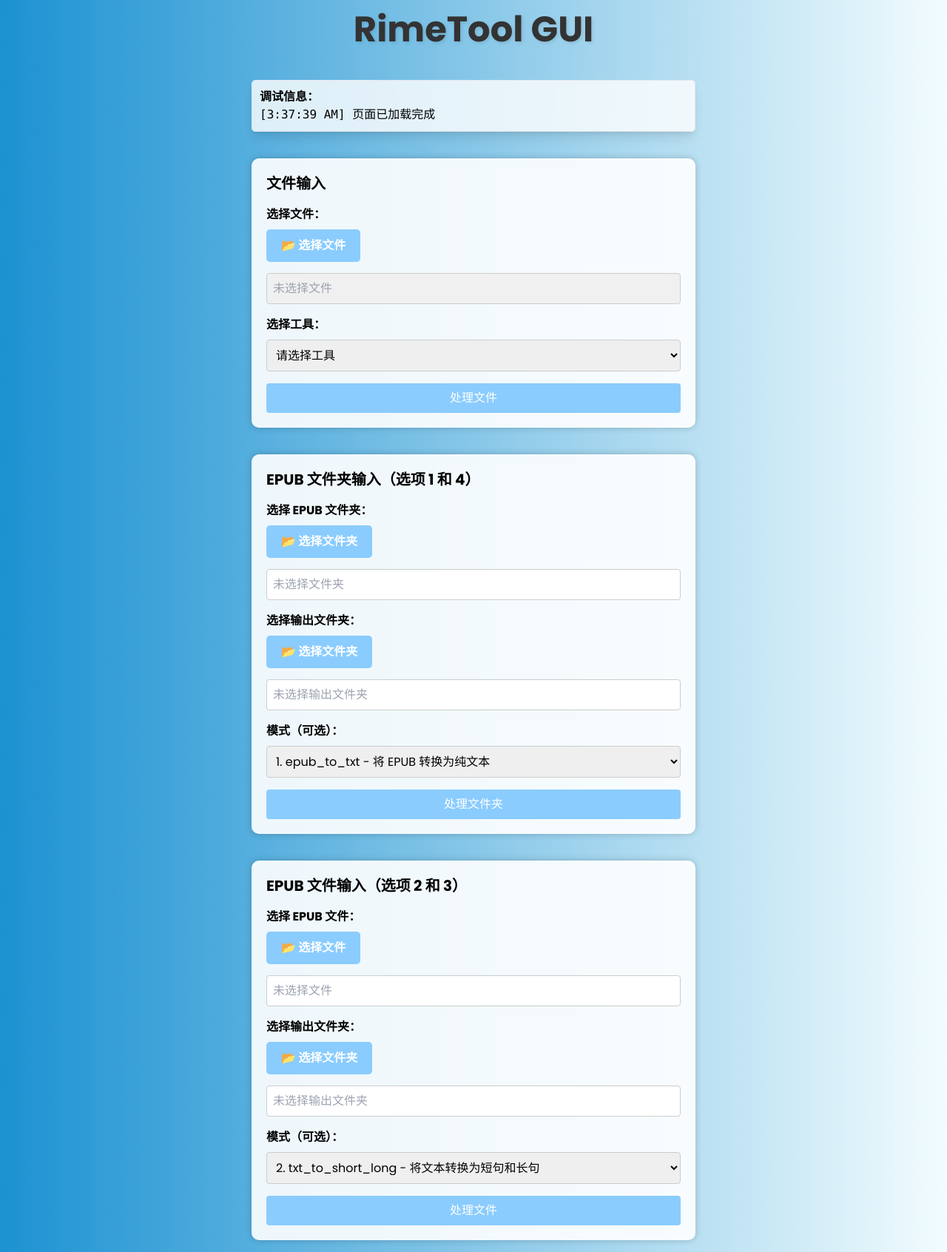
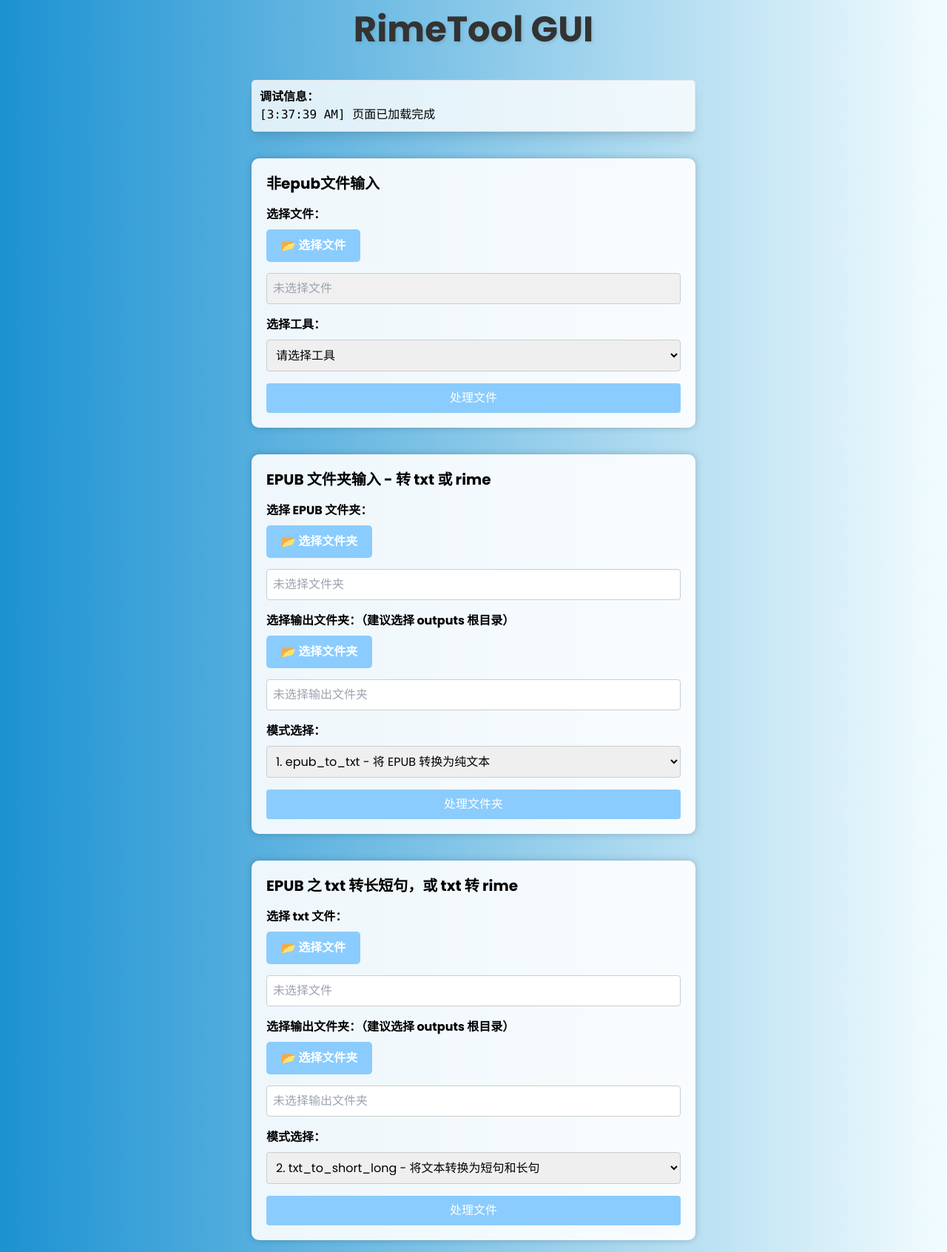
Before and after one commit to whitewatercn/rimetool, a Flask app: page / in a window 1280 px wide. Shown: the whole page at 74% size. Run offline with Flask 3, Linux system fonts and the light colour scheme.

Commit message:
能够用gui完成目前各项epub功能, 修复各项bug, 优化输出文件命名

```diff
--- a/gui/new_app.py
+++ b/gui/new_app.py
@@ -4,7 +4,9 @@ import logging
 import traceback
 from rimetool.main import main_with_args as rimetool_main
 from flask_cors import CORS  # 导入 CORS
-
+"""
+使用方法：运行本文件，然后打开new_index.html，右键点击 Open in Browser 预览选项
+"""
 app = Flask(__name__)
 # 启用 CORS
 # CORS(app, origins="http://127.0.0.1:5500")  # 允许来自 http://127.0.0.1:5500 的请求
@@ -54,7 +56,8 @@ def process_file():
         mode = request.form.get('mode')
 
         # 处理文件夹中的 EPUB 文件时设置默认工具
-        if 'files[]' in request.files and not tool:
+        if not tool:
+        # if 'files[]' in request.files and not tool:
             tool = 'epub'
 
         logger.info(f"处理参数 - 工具: {tool}, 模式: {mode}")
@@ -81,7 +84,7 @@ def process_file():
 
             # 上传文件的路径，对epub而言，是.epub文件夹的路径
             input_path = os.path.join(UPLOAD_FOLDER, files[0].filename.split("/")[0])
-            output_path = os.path.join(OUTPUT_FOLDER, files[0].filename.split("/")[0]+"_output")
+            output_path = os.path.join(OUTPUT_FOLDER, tool+"_output")
             # logger.info(f"🤔request.files: {request.files}")
             # output_folder = request.form.get('output_folder') # todo
         else:
--- a/gui/templates/new_index.html
+++ b/gui/templates/new_index.html
@@ -13,8 +13,8 @@
     <h1 class="text-5xl font-bold text-primary mb-6">RimeTool GUI</h1>
 
     <div id="error" class="error hidden text-destructive bg-red-100 border border-red-400 p-4 rounded mb-4"></div>
-    <div id="success" class="success hidden text-accent bg-yellow-100 border border-yellow-400 p-4 rounded mb-4"></div>
-    <div id="loading" class="loading text-secondary hidden">处理中，请稍候...</div>
+    <!-- <div id="success" class="success hidden text-accent bg-yellow-100 border border-yellow-400 p-4 rounded mb-4">处理成功！</div>
+    <div id="loading" class="loading text-secondary hidden">处理中，请稍候...</div>  -->
 
     <div id="debug-info" class="debug-info hidden bg-zinc-100 border border-zinc-300 p-4 rounded mb-4 rounded-lg shadow-lg ">
         <h3 class="font-semibold">调试信息：</h3>
@@ -23,7 +23,7 @@
 
     <!-- 文件输入部分 -->
     <div class="bg-card p-6 rounded-lg shadow-lg form-container mb-4">
-        <h2 class="text-xl font-bold mb-4">文件输入</h2>
+        <h2 class="text-xl font-bold mb-4">非epub文件输入</h2>
         <label for="file" class="block font-bold mb-2">选择文件：</label>
         <label for="file" class="file-label">📂 选择文件 </label>
         <input type="file" id="file" required class="border border-border rounded p-2 mb-4 w-full"  />
@@ -46,18 +46,18 @@
 
     <!-- EPUB 文件夹输入部分（选项 1 和 4） -->
     <div class="bg-card p-6 rounded-lg shadow-lg form-container mb-4">
-        <h2 class="text-xl font-bold mb-4">EPUB 文件夹输入（选项 1 和 4）</h2>
+        <h2 class="text-xl font-bold mb-4">EPUB 文件夹输入 - 转 txt 或 rime</h2>
         <label for="folder-1-4" class="block font-bold mb-2">选择 EPUB 文件夹：</label>
         <label for="folder-1-4" class="file-label">📂 选择文件夹 </label>
         <input type="file" id="folder-1-4" required class="border border-border rounded p-2 mb-4 w-full" webkitdirectory directory accept=".epub" />
         <input type="text" id="folder-path-1-4" class="border border-border rounded p-2 mb-4 w-full" placeholder="未选择文件夹" readonly />
 
-        <label for="output-folder-1-4" class="block font-bold mb-2">选择输出文件夹：</label>
+        <label for="output-folder-1-4" class="block font-bold mb-2">选择输出文件夹：（建议选择 outputs 根目录）</label>
         <label for="output-folder-1-4" class="file-label">📂 选择文件夹 </label>
         <input type="file" id="output-folder-1-4" required class="border border-border rounded p-2 mb-4 w-full" webkitdirectory directory />
         <input type="text" id="output-folder-path-1-4" class="border border-border rounded p-2 mb-4 w-full" placeholder="未选择输出文件夹" readonly />
 
-        <label for="mode-1-4" class="block font-bold mb-2">模式（可选）：</label>
+        <label for="mode-1-4" class="block font-bold mb-2">模式选择：</label>
         <select id="mode-1-4" class="border border-border rounded p-2 mb-4 w-full">
             <option value="epub_to_txt">1. epub_to_txt - 将 EPUB 转换为纯文本</option>
             <option value="epub_to_rime">4. epub_to_rime - 完整的 EPUB 到 rime 转换流程</option>
@@ -74,18 +74,18 @@
 
     <!-- EPUB 文件输入部分（选项 2 和 3） -->
     <div class="bg-card p-6 rounded-lg shadow-lg form-container">
-        <h2 class="text-xl font-bold mb-4">EPUB 文件输入（选项 2 和 3）</h2>
-        <label for="file-2-3" class="block font-bold mb-2">选择 EPUB 文件：</label>
+        <h2 class="text-xl font-bold mb-4">EPUB 之 txt 转长短句，或 txt 转 rime</h2>
+        <label for="file-2-3" class="block font-bold mb-2">选择 txt 文件：</label>
         <label for="file-2-3" class="file-label">📂 选择文件 </label>
         <input type="file" id="file-2-3" required class="border border-border rounded p-2 mb-4 w-full"  />
         <input type="text" id="file-path-2-3" class="border border-border rounded p-2 mb-4 w-full" placeholder="未选择文件" readonly />
 
-        <label for="output-folder-2-3" class="block font-bold mb-2">选择输出文件夹：</label>
+        <label for="output-folder-2-3" class="block font-bold mb-2">选择输出文件夹：（建议选择 outputs 根目录）</label>
         <label for="output-folder-2-3" class="file-label">📂 选择文件夹 </label>
         <input type="file" id="output-folder-2-3" required class="border border-border rounded p-2 mb-4 w-full" webkitdirectory directory />
         <input type="text" id="output-folder-path-2-3" class="border border-border rounded p-2 mb-4 w-full" placeholder="未选择输出文件夹" readonly />
 
-        <label for="mode-2-3" class="block font-bold mb-2">模式（可选）：</label>
+        <label for="mode-2-3" class="block font-bold mb-2">模式选择：</label>
         <select id="mode-2-3" class="border border-border rounded p-2 mb-4 w-full">
             <option value="txt_to_short_long">2. txt_to_short_long - 将文本转换为短句和长句</option>
             <option value="txt_to_rime">3. txt_to_rime - 将文本转换为 rime 格式</option>
@@ -184,9 +184,9 @@
                 outputFolderPathInput = document.getElementById('output-folder-path-2-3');
             }
 
-            const loading = document.getElementById('loading');
+            // const loading = document.getElementById('loading');
             const error = document.getElementById('error');
-            const success = document.getElementById('success');
+            // const success = document.getElementById('success');
 
             // 检查文件或文件夹
             if ((type === 'file' && fileOrFolderInput.files.length === 0) ||
@@ -225,7 +225,7 @@
                 formData.append('mode', toolOrMode);
                 formData.append('output_folder', outputFolderPath);
             } else if (type === 'file-2-3') {
-                formData.append('file-2-3', fileOrFolderInput.files[0]);
+                formData.append('file', fileOrFolderInput.files[0]);
                 formData.append('mode', toolOrMode);
                 formData.append('output_folder', outputFolderPath);
             }
@@ -236,9 +236,9 @@
             }
 
             // 更新 UI 状态
-            loading.style.display = 'block';
+            // loading.style.display = 'block';
             error.style.display = 'none';
-            success.style.display = 'none';
+            // success.style.display = 'none';
 
             // 发送请求
             fetch('http://127.0.0.1:5000/process', {
@@ -256,14 +256,18 @@
                             throw new Error(text);
                         });
                     }
+                    // loading.style.display = 'none';
+                    error.style.display = 'none';
+                    // success.style.display = 'block';
                     log('处理成功，处理好的文件位于 gui/outputs 文件夹中！');
+                    log('详细路径请查看后端信息');
 
                     // return response.blob();
                 })
               .catch(err => {
                     const errorMsg = err.message || '未知错误';
                     log(`发生错误: ${errorMsg}`, 'error');
-                    loading.style.display = 'none';
+                    // loading.style.display = 'none';
                     error.textContent = '错误：' + errorMsg;
                     error.style.display = 'block';
                 });
--- a/rimetool/main.py
+++ b/rimetool/main.py
@@ -1,3 +1,4 @@
+from datetime import datetime
 import os
 import sys
 from rimetool.utils import Epub_Processor, vcf
@@ -60,6 +61,7 @@ def get_args_parser(add_help=True):
     return parser
 
 def main(output_files=None):
+    current_time = datetime.now().strftime('%Y-%m-%d_%H-%M-%S')
     parser = get_args_parser()
     args = parser.parse_args()
     name = ""
@@ -76,21 +78,25 @@ def main(output_files=None):
         name = tosogou.main(args.input_path, args.output_path)
     elif args.tool == 'epub':
         output_dir = args.output_path
-        if not output_files:
-            output_files = {
-                'clean': os.path.join(output_dir, "epub转txt.txt"),
-                'short': os.path.join(output_dir, "短句拆分.txt"),
-                'long': os.path.join(output_dir, "长句拆分.txt")
-            }
-        processor = Epub_Processor.EpubProcessor(args.input_path, output_dir, output_files)
+        # if not output_files:
+        #     print("i'm here")
+        output_files = {
+            'clean': os.path.join(output_dir, "epub转txt.txt"),
+            'short': os.path.join(output_dir, "短句拆分.txt"),
+            'long': os.path.join(output_dir, "长句拆分.txt")
+        }
+        # print("🤔output_files:")
+        print(output_files)
+        processor = Epub_Processor.EpubProcessor(args.input_path, output_dir, output_files,current_time)
 
+        # print("🤔args.input_path:"+args.input_path)
         mode = mode_choices[args.mode]
         if mode == 'epub_to_txt':
             processor.epub_to_txt()
         elif mode == 'txt_to_short_long':
             processor.txt_to_short_long(args.input_path, output_files)
         elif mode == 'txt_to_rime':
-            processor.txt_to_rime_all(output_files)
+            processor.txt_to_rime_all(args.input_path,output_files)
         elif mode == 'epub_to_rime':
             processor.epub_to_rime(output_files)
         else:
@@ -108,6 +114,7 @@ def main_with_args(args_list):
         parser = get_args_parser()
         args = parser.parse_args(args_list)
         output_files = None
+        print("args.tool:"+args.tool)
         if args.tool == 'epub':
             output_dir = args.output_path
             output_files = {
```
Also changed, not shown: rimetool/utils/Epub_Processor.py (+31 -75 lines), 1 other file.
